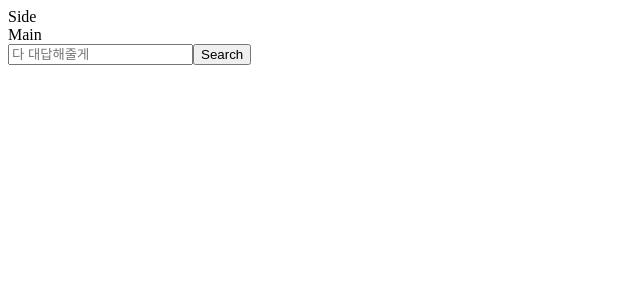
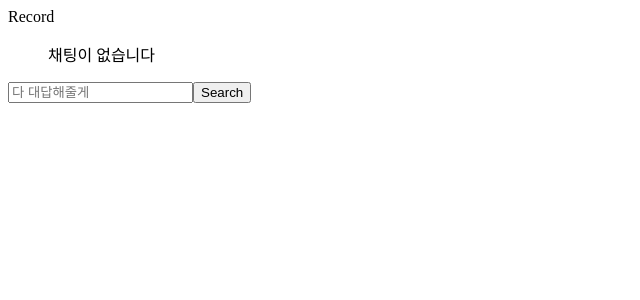
Before and after one commit to HOONKH/chat-gpt, a React (Create React App) app: page / in a window 1280 px wide. Shown: the top 300 px of the page, without its empty margins (0-640 px from the left). Built offline with nearby package versions, Linux system fonts and the light colour scheme.

Commit message:
ChatVIew

```diff
--- a/src/App.jsx
+++ b/src/App.jsx
@@ -1,3 +1,4 @@
+import "animate.css";
 import { useState } from "react";
 import ChatBar from "./components/ChatBar";
 import ChatView from "./components/ChatView";
@@ -7,7 +8,9 @@ const App = () => {
 
   return (
     <div className=" min-h-screen max-w-screen-md mx-auto flex">
-      <div className="bg-white-200 border-2 rounded-md w-52">Side</div>
+      <div className="bg-white-200 border-2 rounded-md w-52 animate_bounceIn">
+        Record
+      </div>
       <div className="grow flex flex-col">
         <ChatView chatList={chatList} />
         <ChatBar chatList={chatList} setChatList={setChatList} />
--- a/src/components/ChatBar.jsx
+++ b/src/components/ChatBar.jsx
@@ -56,7 +56,7 @@ const ChatBar = ({ setChatList, chatList }) => {
         />
         <button
           className="hover:bg-green-600 active:bg-green-800 bg-green-400 w-28 py-[6px] rounded-md
-          text-sm font-semibold flex justify-center items-center animate-bouncein "
+          text-sm font-semibold flex justify-center items-center "
           type="submit"
           disabled={isLoading}
         >
--- a/src/components/ChatView.jsx
+++ b/src/components/ChatView.jsx
@@ -1,4 +1,17 @@
 const ChatView = ({ chatList }) => {
-  return <div className="bg-green-300 grow">Main</div>;
+  return (
+    <div className="bg-green-300 grow">
+      <ul>
+        {chatList.length === 0
+          ? "채팅이 없습니다"
+          : chatList.map((v, i) => (
+              <li>
+                <div>{v.answer}</div>
+                <div>{v.question}</div>
+              </li>
+            ))}
+      </ul>
+    </div>
+  );
 };
 export default ChatView;
```
